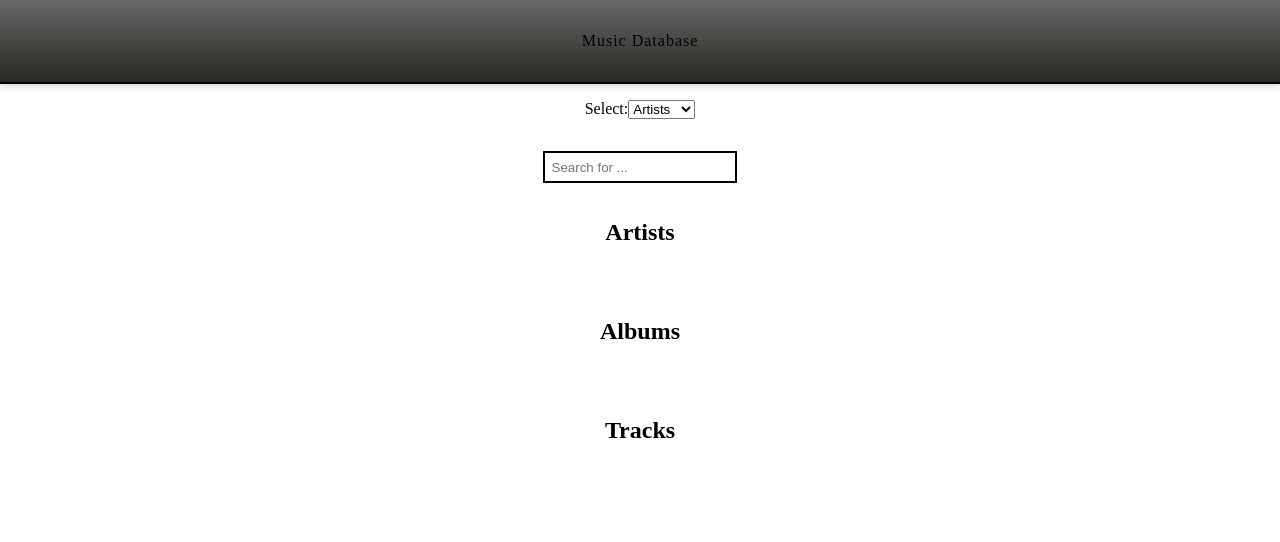
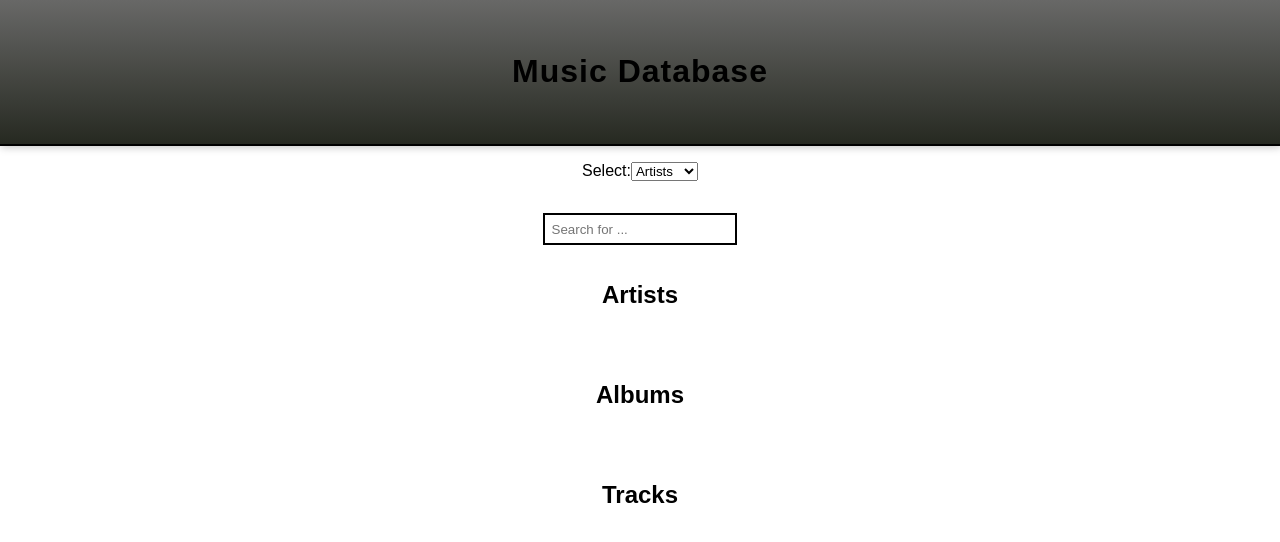
Before and after one commit to fili0727/full-stack-artist-app-frontend, a plain HTML site: page index.html in a window 1280 px wide. Drawn offline with Linux system fonts and the light colour scheme; no server answers.

Commit message:
some styling

```diff
--- a/index.html
+++ b/index.html
@@ -7,7 +7,9 @@
     <title>Artist overview</title>
   </head>
   <body>
-    <header>Music Database</header>
+    <header>
+      <h1>Music Database</h1>
+    </header>
     <label for="select-filter-by" class="search-grid">
       Select:
       <select id="select-filter-by">
--- a/style.css
+++ b/style.css
@@ -1,6 +1,7 @@
 body {
   margin: 0;
   font-size: 1em;
+  font-family: Arial, Helvetica, sans-serif;
 }
 
 img {
@@ -19,7 +20,8 @@ header {
   letter-spacing: 1px;
 }
 
-h2 {
+h2,
+p {
   text-align: center;
 }
 
```
